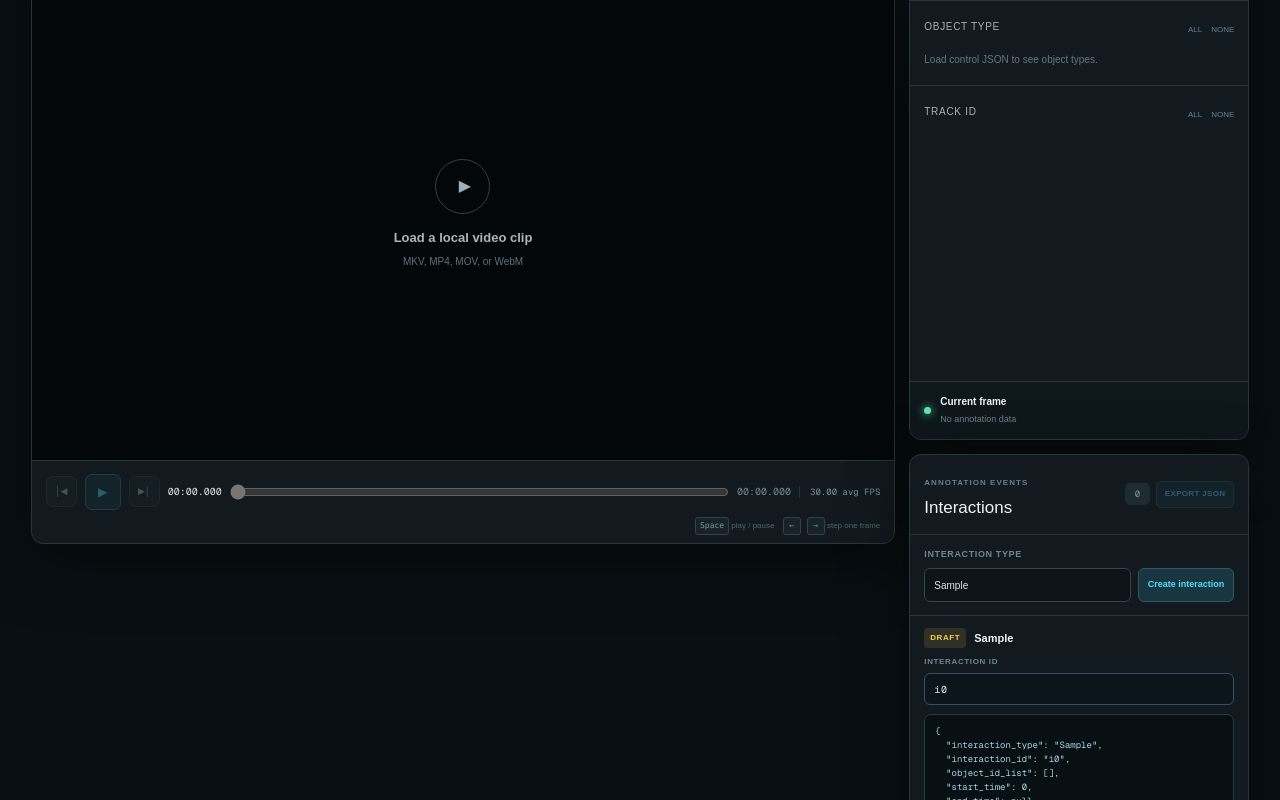
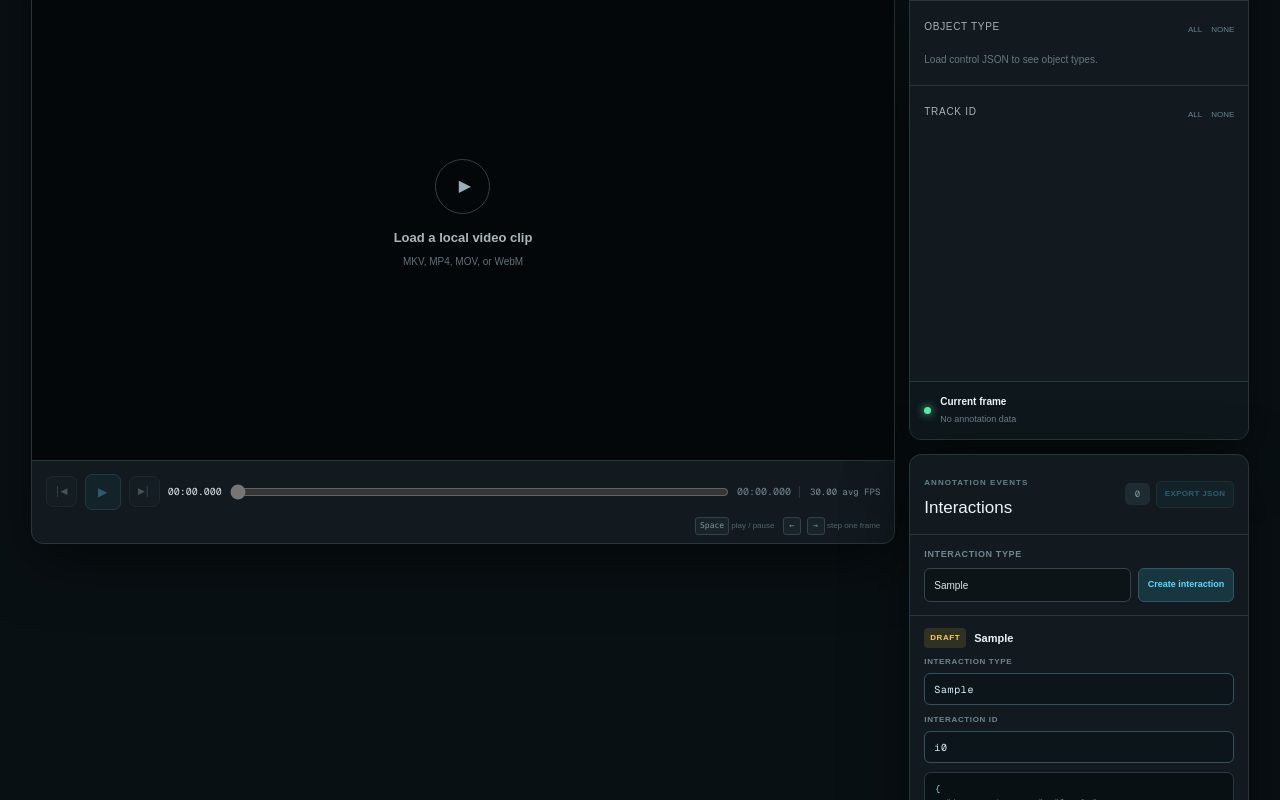
Before and after one commit to slyfooox666/Palona_Labeling_Tool, a Next.js app: page / in a window 1280 px wide. Both pictures are taken after typing "Sample" into the empty fields and a click on the button "Create interaction". Shown: the part 246-1046 px from the top of the page. Built offline with nearby package versions, Linux system fonts and the light colour scheme.

Commit message:
labeling tool to support delete interaction and edit interaction type

```diff
--- a/app/globals.css
+++ b/app/globals.css
@@ -130,9 +130,9 @@ kbd { display: inline-block; min-width: 18px; margin-left: 6px; padding: 2px 4px
 .interaction-create .primary-action { background: #183640; color: var(--cyan); }
 .interaction-empty { margin: 12px 14px; padding: 14px; border: 1px dashed #304149; border-radius: 7px; color: #687a82; font-size: 10px; line-height: 1.55; }
 .interaction-detail { padding: 12px 14px 14px; border-bottom: 1px solid var(--line); }
-.interaction-id-field { display: grid; gap: 5px; margin: 0 0 9px; color: #70858e; font-size: 8px; font-weight: 800; text-transform: uppercase; letter-spacing: .08em; }
-.interaction-id-field input { height: 32px; padding: 0 9px; border: 1px solid #36505b; border-radius: 6px; outline: none; background: #0b151a; color: #d8edf5; font: 10px var(--font-geist-mono), monospace; }
-.interaction-id-field input:focus { border-color: var(--cyan); box-shadow: 0 0 0 2px #59d9ff1a; }
+.interaction-field { display: grid; gap: 5px; margin: 0 0 9px; color: #70858e; font-size: 8px; font-weight: 800; text-transform: uppercase; letter-spacing: .08em; }
+.interaction-field input { height: 32px; padding: 0 9px; border: 1px solid #36505b; border-radius: 6px; outline: none; background: #0b151a; color: #d8edf5; font: 10px var(--font-geist-mono), monospace; }
+.interaction-field input:focus { border-color: var(--cyan); box-shadow: 0 0 0 2px #59d9ff1a; }
 .detail-heading { display: flex; align-items: center; gap: 8px; margin-bottom: 8px; }
 .detail-heading strong { min-width: 0; overflow: hidden; text-overflow: ellipsis; white-space: nowrap; font-size: 11px; }
 .draft-badge, .saved-badge { padding: 4px 6px; border-radius: 4px; font-size: 8px; font-weight: 800; text-transform: uppercase; letter-spacing: .07em; }
@@ -141,7 +141,7 @@ kbd { display: inline-block; min-width: 18px; margin-left: 6px; padding: 2px 4px
 .interaction-detail pre { max-height: 215px; margin: 0; padding: 10px; overflow: auto; border: 1px solid #293a42; border-radius: 7px; background: #081014; color: #a8d7e7; font: 9px/1.55 var(--font-geist-mono), monospace; scrollbar-color: #33464e transparent; }
 .interaction-actions { display: flex; flex-wrap: wrap; gap: 6px; margin-top: 9px; }
 .interaction-actions .save-action { background: #17382d; border-color: #326b54; color: var(--green); }
-.interaction-actions .danger-action { margin-left: auto; border-color: #643a45; background: #2b171c; color: #ff91a8; }
+.interaction-actions .delete-action { margin-left: auto; border-color: #743542; background: #35151c; color: #ff91a8; }
 .defined-interactions { padding: 12px 14px 14px; }
 .interaction-list { display: grid; gap: 5px; max-height: 205px; overflow-y: auto; scrollbar-color: #33464e transparent; }
 .interaction-list > button { width: 100%; display: grid; grid-template-columns: minmax(0, 1fr) auto; align-items: center; gap: 9px; padding: 9px; border: 1px solid #28363c; border-radius: 7px; background: #0e171b; text-align: left; cursor: pointer; }
--- a/app/page.tsx
+++ b/app/page.tsx
@@ -682,7 +682,7 @@ export default function Home() {
   }
 
   function createInteraction() {
-    const type = (interactionDraft?.interaction_type ?? interactionType).trim();
+    const type = interactionType.trim();
     if (!type) {
       setMessage("Enter an interaction type before creating the interaction.");
       interactionTypeInputRef.current?.focus();
@@ -800,6 +800,30 @@ export default function Home() {
     setEditingInteractionId(null);
     setInteractionType("");
     setMessage("Interaction draft discarded.");
+  }
+
+  function deleteInteraction() {
+    if (!originalInteraction) return;
+
+    const interactionId = originalInteraction.interaction_id;
+    const interactionTypeToDelete = originalInteraction.interaction_type;
+    const shouldDelete = window.confirm(
+      `Delete saved interaction ${interactionId} (${interactionTypeToDelete})?\n\nThis change is not written to disk until you export the interaction JSON again.`,
+    );
+    if (!shouldDelete) {
+      setMessage("Interaction deletion canceled.");
+      return;
+    }
+
+    setInteractions((current) => current.filter(
+      (interaction) => interaction.interaction_id !== interactionId,
+    ));
+    setInteractionDraft(null);
+    setEditingInteractionId(null);
+    setSelectedInteractionId(null);
+    setSelectedTracks(new Set());
+    setInteractionType("");
+    setMessage(`Deleted interaction ${interactionId}. Export JSON to save this change.`);
   }
 
   function exportInteractions() {
@@ -1098,14 +1122,8 @@ export default function Home() {
                 ref={interactionTypeInputRef}
                 id="interaction-type"
                 list="interaction-type-options"
-                value={interactionDraft?.interaction_type ?? interactionType}
-                onChange={(event) => {
-                  if (interactionDraft) {
-                    setInteractionDraft({ ...interactionDraft, interaction_type: event.target.value });
-                  } else {
-                    setInteractionType(event.target.value);
-                  }
-                }}
+                value={interactionType}
+                onChange={(event) => setInteractionType(event.target.value)}
                 onKeyDown={(event) => {
                   if (event.key === "Enter") createInteraction();
                 }}
@@ -1124,7 +1142,20 @@ export default function Home() {
                 <span className={originalInteraction ? "saved-badge" : "draft-badge"}>{originalInteraction ? "Editing" : "Draft"}</span>
                 <strong>{displayedInteraction.interaction_type}</strong>
               </div>
-              <label className="interaction-id-field" htmlFor="interaction-id">
+              <label className="interaction-field" htmlFor="interaction-edit-type">
+                <span>Interaction type</span>
+                <input
+                  id="interaction-edit-type"
+                  list="interaction-type-options"
+                  value={interactionDraft?.interaction_type ?? displayedInteraction.interaction_type}
+                  onChange={(event) => {
+                    if (interactionDraft) {
+                      setInteractionDraft({ ...interactionDraft, interaction_type: event.target.value });
+                    }
+                  }}
+                />
+              </label>
+              <label className="interaction-field" htmlFor="interaction-id">
                 <span>Interaction ID</span>
                 <input
                   id="interaction-id"
@@ -1145,7 +1176,8 @@ export default function Home() {
               </div>
               <div className="interaction-actions">
                 <button className="save-action" onClick={saveInteraction} disabled={!hasInteractionChanges}>Save</button>
-                <button className="danger-action" onClick={discardInteraction}>{originalInteraction ? "Discard changes" : "Discard"}</button>
+                <button onClick={discardInteraction}>{originalInteraction ? "Discard changes" : "Discard"}</button>
+                {originalInteraction ? <button className="delete-action" onClick={deleteInteraction}>Delete interaction</button> : null}
               </div>
             </div>
           ) : (
```
Also changed, not shown: 2 other files (tests, documents, lock files or other folders).
